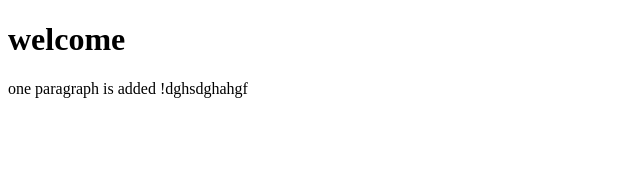
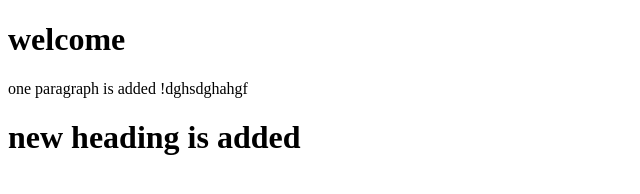
Before and after one commit to Lalit7374/localdemo, a plain HTML site: page index.html in a window 1280 px wide. Shown: the whole page, without its empty margins (0-640 px from the left). Drawn offline with Linux system fonts and the light colour scheme.

Commit message:
new tag added

```diff
--- a/index.html
+++ b/index.html
@@ -8,5 +8,6 @@
 <body>
     <h1>welcome </h1>
     <p>one paragraph  is added !dghsdghahgf </p>
+    <h1>new heading is added</h1>
 </body>
 </html>
```
